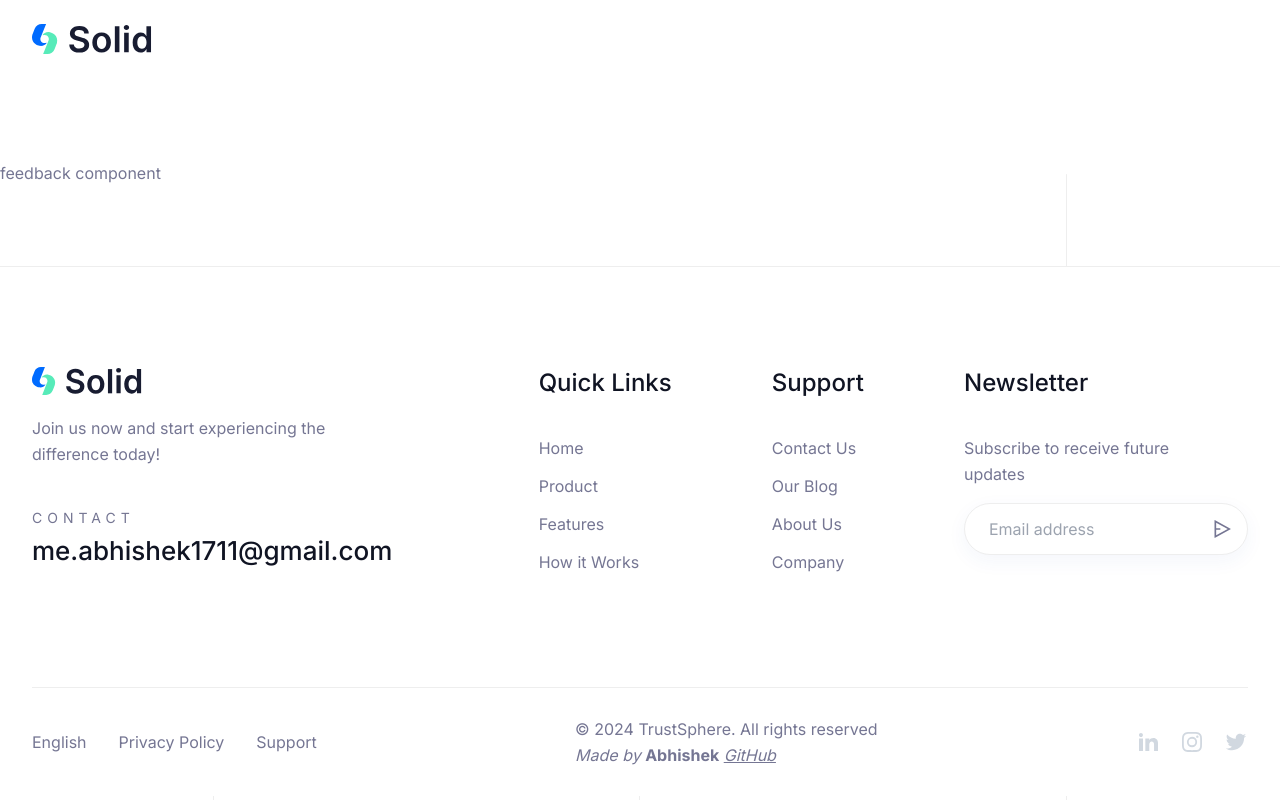
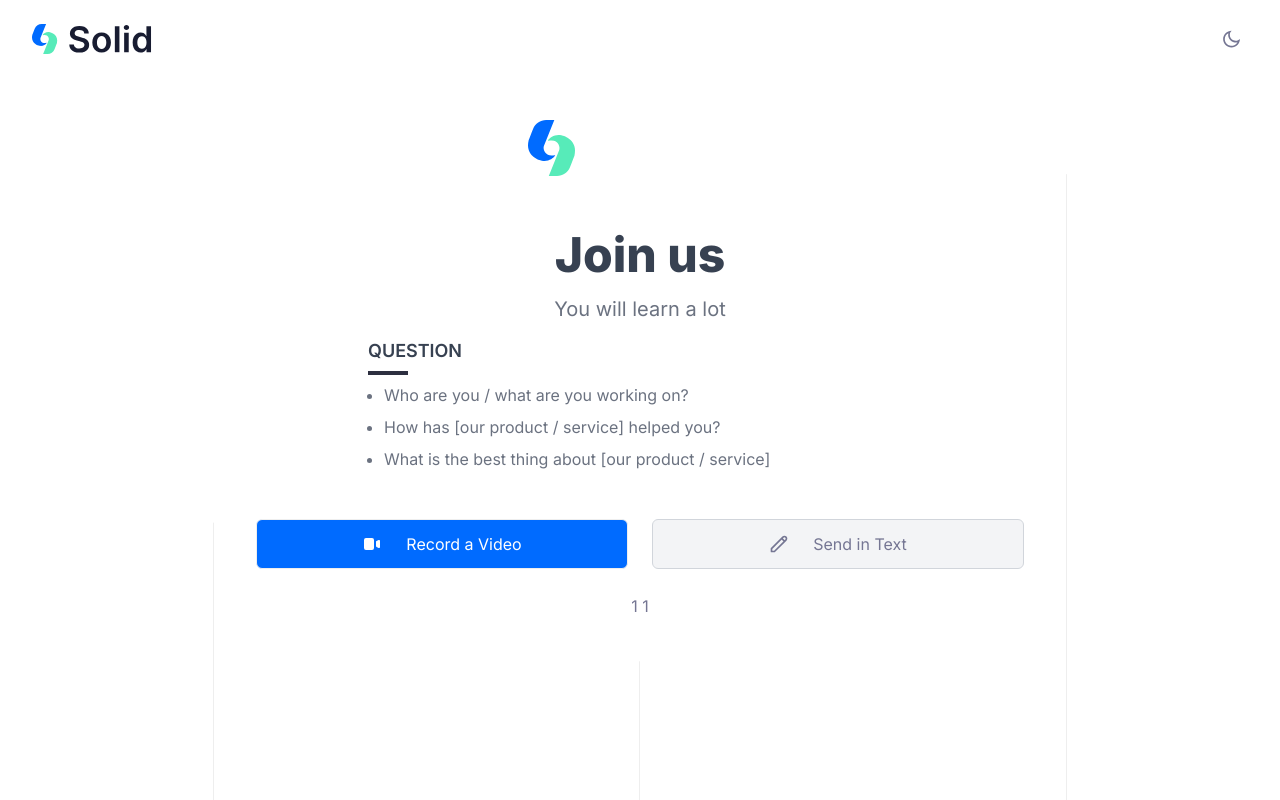
Before and after one commit to abhishek1711mmmut/Testimonial-TrustSphere, a Next.js app in the folder Frontend/: page /collect/1/1 in a window 1280 px wide. Built offline with nearby package versions, Linux system fonts and the light colour scheme.

Commit message:
custom rendering of header, footer and collect feedback top layout completed

```diff
--- a/Frontend/src/app/collect/[clientId]/[spaceName]/page.tsx
+++ b/Frontend/src/app/collect/[clientId]/[spaceName]/page.tsx
@@ -8,7 +8,7 @@ const TestimonialPage = ({
   const { clientId, spaceName } = params;
 
   return (
-    <div className="pb-20 pt-40">
+    <div className="pt-20">
       <CollectFeedback clientId={clientId} spaceName={spaceName} />
     </div>
   );
--- a/Frontend/src/components/CollectFeedback/index.tsx
+++ b/Frontend/src/components/CollectFeedback/index.tsx
@@ -1,4 +1,6 @@
-import Link from "next/link";
+"use client";
+import Image from "next/image";
+import ThemeToggler from "../Header/ThemeToggler";
 
 const CollectFeedback = ({
   clientId,
@@ -8,18 +10,125 @@ const CollectFeedback = ({
   spaceName: string;
 }) => {
   // create a temp spaceInfo object
-  // const spaceInfo = {
-  //     spaceName,
-  //     companyLogo: null,
-  //     headerTitle: "This is a header title",
-  //     customMessage: "This is a custom message",
-  //     questions: [
-  //         "Who are you / what are you working on?",
-  //         "How has [our product / service] helped you?",
-  //         "What is the best thing about [our product / service]",
-  //     ],
-  // };
-  return <div className="animate_top">feedback component</div>;
+  const spaceInfo = {
+    spaceName:"StudyNotion",
+    companyLogo: "/images/logo/logo-dark.svg",
+    headerTitle: "Join us",
+    customMessage: "You will learn a lot",
+    questions: [
+      "Who are you / what are you working on?",
+      "How has [our product / service] helped you?",
+      "What is the best thing about [our product / service]",
+    ],
+  };
+  return (
+    <>
+      <header
+        className={`fixed left-0 top-0 z-999 w-full bg-white py-6 backdrop-blur-lg dark:bg-black/90`}
+      >
+        <div className="relative mx-auto max-w-c-1390 items-center justify-between px-4 md:px-8 flex 2xl:px-0">
+          <div className="flex w-full items-center justify-between lg:w-1/4">
+            <a href="/">
+              <Image
+                src="/images/logo/logo-dark.svg"
+                alt="logo"
+                width={119.03}
+                height={30}
+                className="hidden w-full dark:block"
+              />
+              <Image
+                src="/images/logo/logo-light.svg"
+                alt="logo"
+                width={119.03}
+                height={30}
+                className="w-full dark:hidden"
+              />
+            </a>
+          </div>
+          <ThemeToggler />
+        </div>
+      </header>
+      <section className="px-4 md:px-8 2xl:px-0">
+        <div className="relative mx-auto max-w-c-1390 px-7.5 pt-10 lg:px-15 xl:px-20">
+          <div className="mx-auto max-w-3xl pb-6 text-center md:pb-16">
+            <div className="relative mb-4 inline-flex h-14 w-full flex-col justify-center md:mb-12">
+              <Image
+                loading="lazy"
+                src={spaceInfo.companyLogo}
+                alt="logo"
+                fill
+                className="mx-auto rounded-full object-contain"
+              />
+            </div>
+            <h1 className="mb-4 text-2xl font-extrabold text-gray-700 dark:text-gray-200 sm:text-4xl md:text-5xl">
+              {spaceInfo.headerTitle}
+            </h1>
+            <p className="text-base text-gray-500 dark:text-manatee md:text-xl">
+              <span>{spaceInfo.customMessage}</span>
+            </p>
+            {spaceInfo.questions.length > 0 && (
+              <div className="mx-auto w-full px-4 py-4 text-left md:w-3/4">
+                <h3 className="mb-2 text-lg font-semibold uppercase leading-6 text-gray-700 dark:text-gray-300">
+                  question
+                </h3>
+                <div className="mb-2 w-10 border-b-4 border-strokedark dark:border-stroke"></div>
+                <ul className="mt-2 max-w-xl list-disc pl-4 text-base text-gray-500 dark:text-manatee">
+                  {spaceInfo.questions.map((question, index) => (
+                    <li key={index} className="mb-2">
+                      {question}
+                    </li>
+                  ))}
+                </ul>
+              </div>
+            )}
+            <div className="mt-2 md:mt-6">
+              <div className="mx-auto max-w-xs gap-6 sm:flex sm:max-w-none sm:justify-center">
+                <button
+                  aria-label="Record review Video"
+                  className="dark:shadow-two mb-6 flex w-full items-center justify-center rounded-md border border-stroke bg-primary px-6 py-3 text-base text-white outline-none transition-all duration-300 hover:border-primary hover:bg-primary/5 hover:text-primary dark:border-transparent dark:bg-primary dark:hover:border-primary dark:hover:bg-primary/5 dark:hover:text-primary dark:hover:shadow-none"
+                >
+                  <span className="mr-3">
+                    <svg
+                      xmlns="http://www.w3.org/2000/svg"
+                      className="mr-3 h-5 w-5"
+                      viewBox="0 0 20 20"
+                      fill="currentColor"
+                    >
+                      <path d="M2 6a2 2 0 012-2h6a2 2 0 012 2v8a2 2 0 01-2 2H4a2 2 0 01-2-2V6zM14.553 7.106A1 1 0 0014 8v4a1 1 0 00.553.894l2 1A1 1 0 0018 13V7a1 1 0 00-1.447-.894l-2 1z"></path>
+                    </svg>
+                  </span>
+                  Record a Video
+                </button>
+                <button
+                  aria-label="Send rview in Text"
+                  className="text-body-color dark:text-body-color-dark dark:shadow-two mb-6 flex w-full items-center justify-center rounded-md border border-gray-300 bg-gray-100 px-6 py-3 text-base outline-none transition-all duration-300 hover:border-primary hover:bg-primary/5 hover:text-primary dark:border-transparent dark:bg-[#2C303B] dark:hover:border-primary dark:hover:bg-primary/5 dark:hover:text-primary dark:hover:shadow-none"
+                >
+                  <span className="mr-3">
+                    <svg
+                      xmlns="http://www.w3.org/2000/svg"
+                      className="mr-3 h-5 w-5"
+                      fill="none"
+                      viewBox="0 0 24 24"
+                      stroke="currentColor"
+                    >
+                      <path
+                        stroke-linecap="round"
+                        stroke-linejoin="round"
+                        stroke-width="2"
+                        d="M15.232 5.232l3.536 3.536m-2.036-5.036a2.5 2.5 0 113.536 3.536L6.5 21.036H3v-3.572L16.732 3.732z"
+                      ></path>
+                    </svg>
+                  </span>
+                  Send in Text
+                </button>
+              </div>
+            </div>
+            <p>{clientId} {spaceName}</p>
+          </div>
+        </div>
+      </section>
+    </>
+  );
 };
 
 export default CollectFeedback;
--- a/Frontend/src/components/Footer/index.tsx
+++ b/Frontend/src/components/Footer/index.tsx
@@ -2,10 +2,15 @@
 import { motion } from "framer-motion";
 import Image from "next/image";
 import Link from "next/link";
+import { usePathname } from "next/navigation";
 
 const Footer = () => {
+  const pathUrl = usePathname();
+  // List of pages where the navbar should be hidden
+  const hideNavbarRoutes = "/collect";
   return (
     <>
+      {!pathUrl.startsWith(hideNavbarRoutes) && (
         <footer className="border-t border-stroke bg-white dark:border-strokedark dark:bg-blacksection">
           <div className="mx-auto max-w-c-1390 px-4 md:px-8 2xl:px-0">
             {/* <!-- Footer Top --> */}
@@ -306,7 +311,7 @@ const Footer = () => {
                   &copy; {new Date().getFullYear()} TrustSphere. All rights
                   reserved
                 </p>
-              <i>Made by</i> <b>Abhishek</b> {" "}
+                <i>Made by</i> <b>Abhishek</b>{" "}
                 <Link
                   href="https://github.com/abhishek1711mmmut"
                   target="_blank"
@@ -417,6 +422,7 @@ const Footer = () => {
             {/* <!-- Footer Bottom --> */}
           </div>
         </footer>
+      )}
     </>
   );
 };
--- a/Frontend/src/components/Header/index.tsx
+++ b/Frontend/src/components/Header/index.tsx
@@ -14,7 +14,6 @@ const Header = () => {
   const isLoggedIn = true;
 
   const profileDropdownRef = useRef<HTMLDivElement | null>(null);
-
   const pathUrl = usePathname();
   // List of pages where the navbar should be hidden
   const hideNavbarRoutes = "/collect";
@@ -44,6 +43,8 @@ const Header = () => {
   }, [profileDropdownRef]);
 
   return (
+    <>
+      {!pathUrl.startsWith(hideNavbarRoutes) && (
         <header
           className={`fixed left-0 top-0 z-999 w-full bg-white py-6 backdrop-blur-lg dark:bg-black/90`}
         >
@@ -67,7 +68,6 @@ const Header = () => {
               </a>
 
               {/* <!-- Hamburger Toggle BTN --> */}
-          {!pathUrl.startsWith(hideNavbarRoutes) && (
               <button
                 aria-label="hamburger Toggler"
                 className="block lg:hidden"
@@ -105,12 +105,10 @@ const Header = () => {
                   </span>
                 </span>
               </button>
-          )}
               {/* <!-- Hamburger Toggle BTN --> */}
             </div>
 
             {/* Nav Menu Start   */}
-        {!pathUrl.startsWith(hideNavbarRoutes) && (
             <div
               className={`invisible h-0 w-full items-center justify-between lg:visible lg:flex lg:h-auto lg:w-full ${
                 navigationOpen &&
@@ -147,7 +145,9 @@ const Header = () => {
                           >
                             {menuItem.submenu.map((item, key) => (
                               <li key={key} className="hover:text-primary">
-                              <Link href={item.path || "#"}>{item.title}</Link>
+                                <Link href={item.path || "#"}>
+                                  {item.title}
+                                </Link>
                               </li>
                             ))}
                           </ul>
@@ -235,12 +235,11 @@ const Header = () => {
                 )}
               </div>
             </div>
-        )}
           </div>
         </header>
+      )}
+    </>
   );
 };
 
-// w-full delay-300
-
 export default Header;
```
Also changed, not shown: 1 other file (tests, documents, lock files or other folders). Lines whose indentation alone changed are shown as unchanged.
